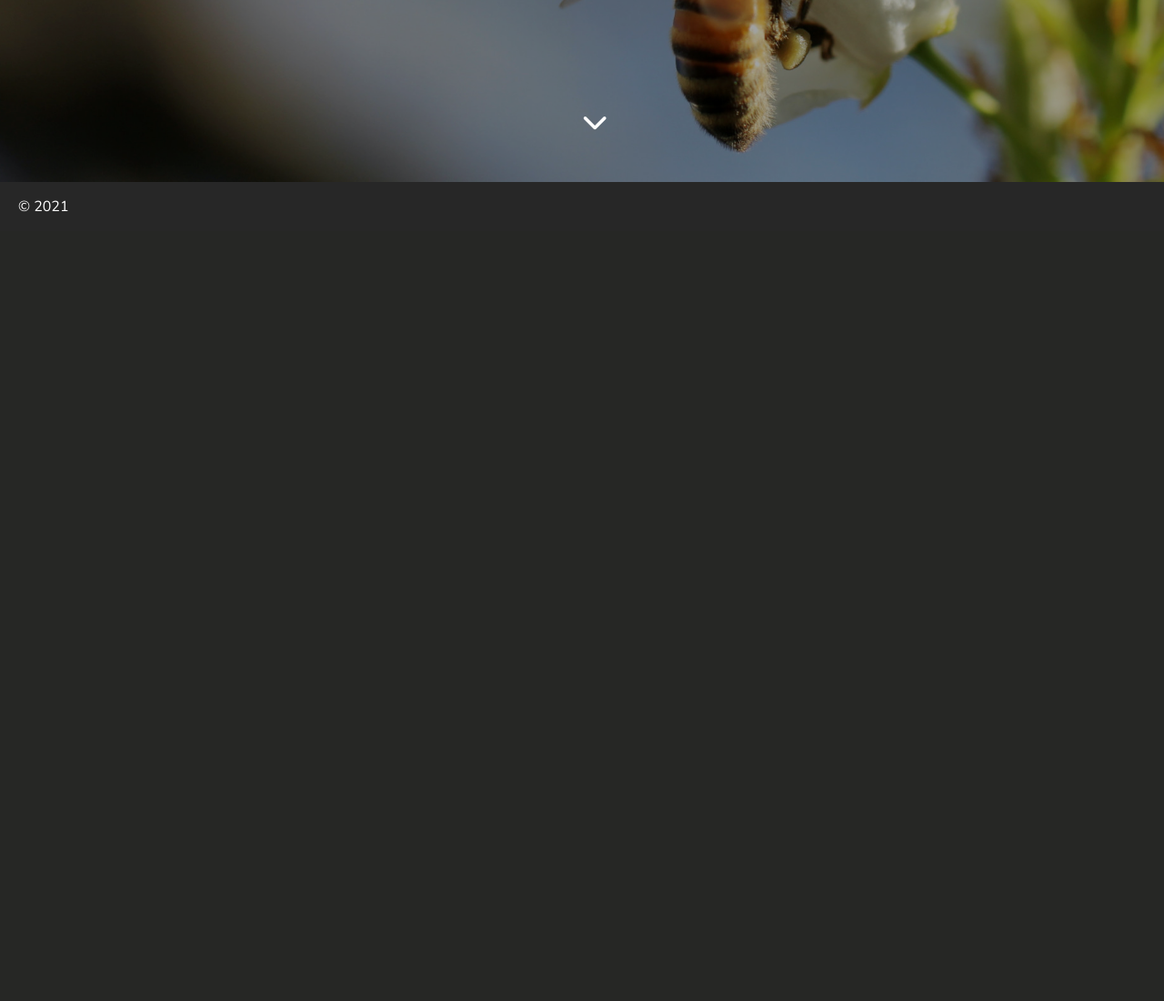
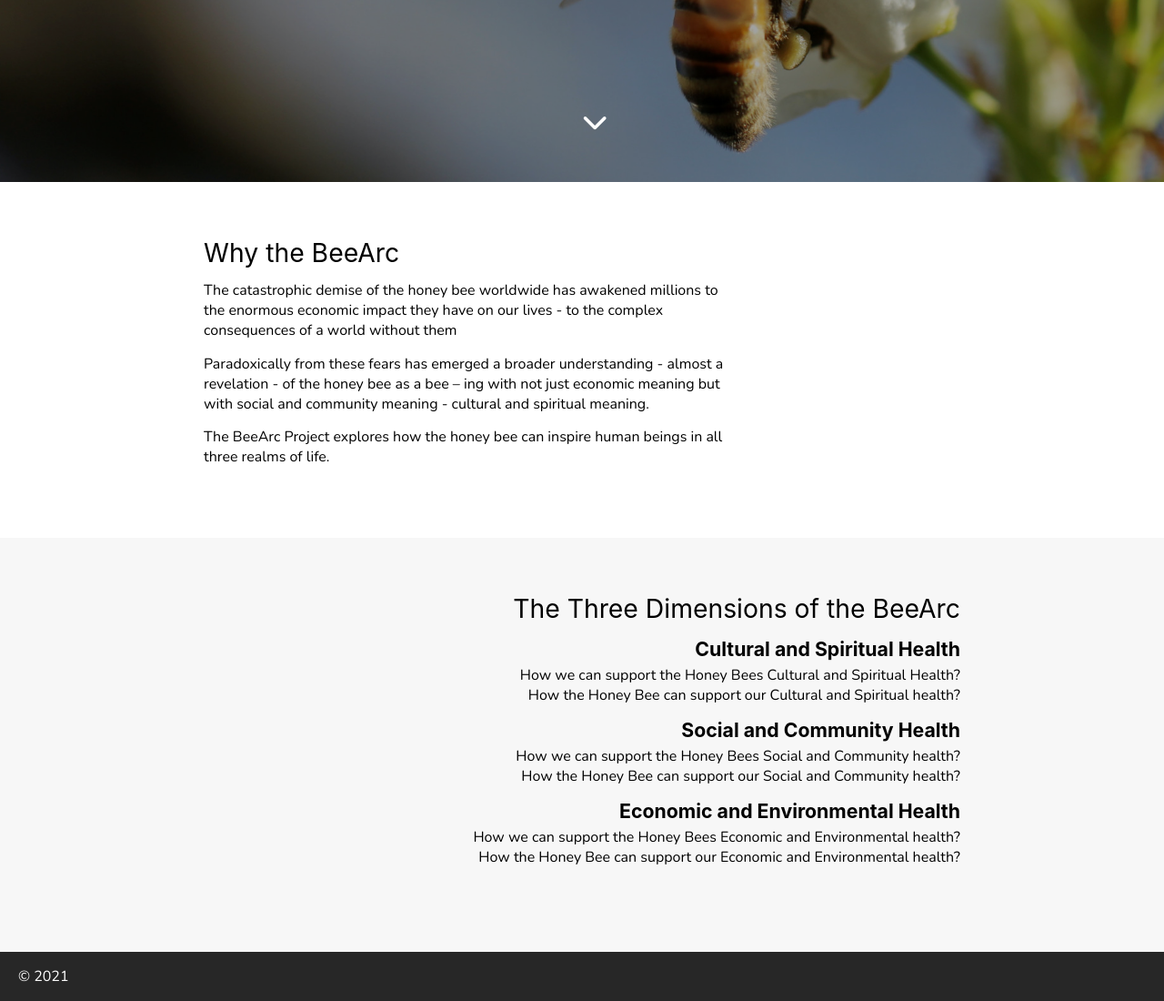
Before and after one commit to natureslaboratory/beearc, a PHP site: page / in a window 1280 px wide. Shown: the part 600-1700 px from the top of the page at 91% size. Before the commit the page ends 833 px from the top, so only its background shows below. Run offline with PHP 8.4, Linux system fonts and the light colour scheme; some libraries are stand-ins or nearby versions.

Commit message:
added more content

```diff
--- a/assets/css/layout.css
+++ b/assets/css/layout.css
@@ -82,7 +82,7 @@
     fill: var(--secondary-color);
 }
 
-.l-block__right-align {
+.l-block--right-align {
     text-align: right;
 }
 
--- a/assets/css/stylesheet.css
+++ b/assets/css/stylesheet.css
@@ -43,6 +43,18 @@ h3 {
     margin-right: 1rem;
 }
 
+.c-section__content p {
+    margin-bottom: 0.9rem;
+}
+
+.c-section__content h4 {
+    margin-bottom: 0.3rem;
+}
+
+.c-section__content h4:first-child {
+    margin-top: 0;
+}
+
 
 @media (max-width: 798px) {
     .c-hero__title {
--- a/index.php
+++ b/index.php
@@ -94,6 +94,50 @@ foreach ($queryExplode as $value) {
         <!-- <h1 class="c-hero__title">BeeArc</h1> -->
     </header>
     <main>
+        <div class="l-block">
+            <div class="l-row l-row--centered">
+                <section class="col-12 col-md-8 c-section">
+                    <h3>Why the BeeArc</h3>
+                    <div class="c-section__content">
+                        <p>
+                            The catastrophic demise of the honey bee worldwide has awakened millions to the enormous economic impact they have on our lives - to the complex consequences of a world without them
+                        </p>
+                        <p>
+                            Paradoxically from these fears has emerged a broader understanding - almost a revelation - of the honey bee as a bee – ing with not just economic meaning but with social and community meaning - cultural and spiritual meaning.
+                        </p>
+                        <p>
+                            The BeeArc Project explores how the honey bee can inspire human beings in all three realms of life.
+                        </p>
+                    </div>
+                </section>
+            </div>
+        </div>
+        <div class="l-block l-block--light-grey">
+            <div class="l-row l-row--centered">
+                <section class="col-12 col-md-8 c-section c-section--right">
+                    <h3 style="max-width: none">The Three Dimensions of the BeeArc</h3>
+                    <div class="c-section__content">
+                        <h4>Cultural and Spiritual Health</h4>
+                        <p>
+                            How we can support the Honey Bees Cultural and Spiritual Health?<br/>
+                            How the Honey Bee can support our Cultural and Spiritual health?
+                        </p>
+
+                        <h4>Social and Community Health</h4>
+                        <p>
+                            How we can support the Honey Bees Social and Community health?<br/>
+                            How the Honey Bee can support our Social and Community health?
+                        </p>
+
+                        <h4>Economic and Environmental Health</h4>
+                        <p>
+                            How we can support the Honey Bees Economic and Environmental health?<br/>
+                            How the Honey Bee can support our Economic and Environmental health?
+                        <p>
+                    </div>
+                </section>
+            </div>
+        </div>
 
     </main>
     <footer class="c-footer">
```
